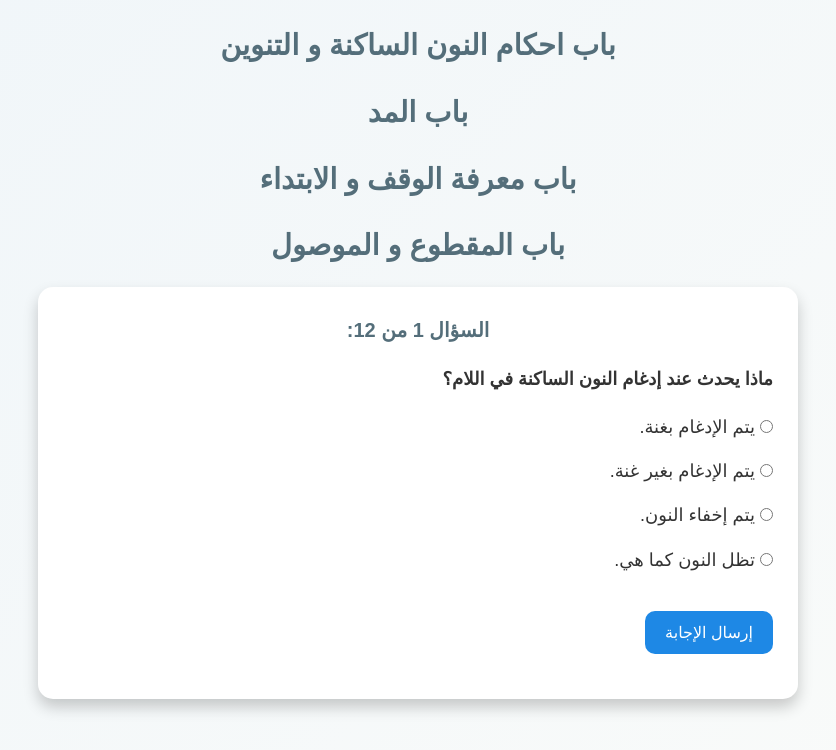
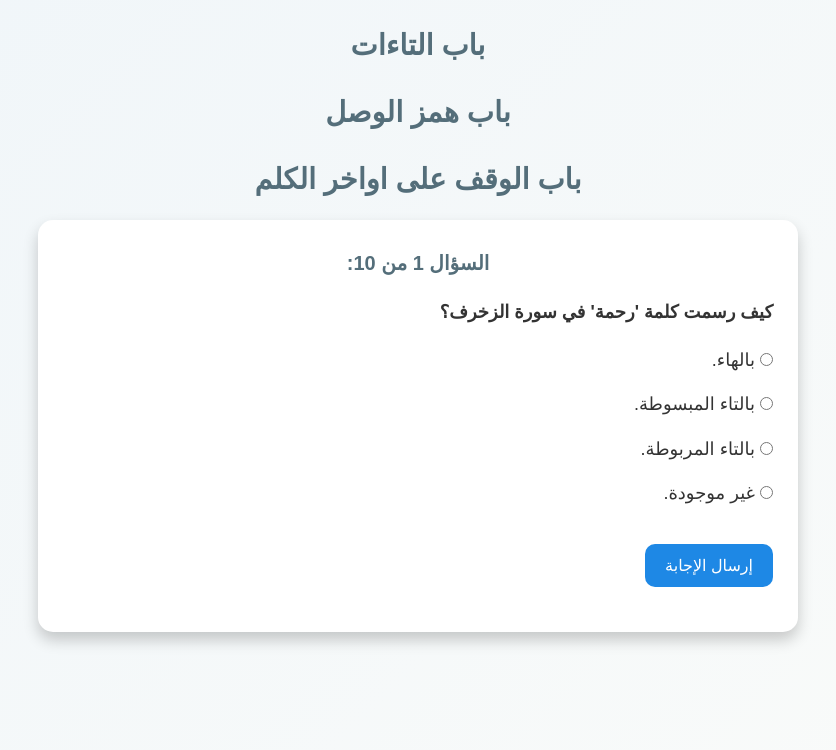
Before and after one commit to Hiba-Mohamed/VanillaQuiz, a plain HTML site: page index.html in a window 1280 px wide. Shown: the whole page, without its empty margins (222-1058 px from the left). Drawn offline with Linux system fonts and the light colour scheme.

Commit message:
new questions

```diff
--- a/index.html
+++ b/index.html
@@ -8,10 +8,9 @@
       <link rel="stylesheet" href="styles.css" />
     </head>
     <body>
-      <h2>باب احكام النون الساكنة و التنوين</h2>
-      <h2>باب المد</h2>
-      <h2>باب معرفة الوقف و الابتداء</h2>
-      <h2>باب المقطوع و الموصول</h2>
+      <h2>باب التاءات</h2>
+      <h2>باب همز الوصل</h2>
+      <h2>باب الوقف على اواخر الكلم</h2>
 
 
       <div class="quiz-container">
--- a/script.js
+++ b/script.js
@@ -1,123 +1,83 @@
 const questions = [
   {
-    question: "ماذا يحدث عند إدغام النون الساكنة في اللام؟",
-    options: [
-      "يتم الإدغام بغنة.",
-      "يتم الإدغام بغير غنة.",
-      "يتم إخفاء النون.",
-      "تظل النون كما هي.",
-    ],
-    answer: "يتم الإدغام بغير غنة.",
+    question: "كيف رسمت كلمة 'رحمة' في سورة الزخرف؟",
+    options: ["بالهاء.", "بالتاء المبسوطة.", "بالتاء المربوطة.", "غير موجودة."],
+    answer: "بالتاء المبسوطة.",
     explanation:
-      "عند إدغام النون الساكنة في اللام او الراء، يتم الإدغام بغير غنة.",
+      "ورحمتا الزُّخْرُفِ بِالتَا زَبرَهْ ... الاَعْرَافِ رُومٍ هُودٍ كَافِ الْبَقَرَهْ.",
   },
   {
-    question: "متى لا يتم إدغام النون الساكنة في حروف الادغام؟",
-    options: [
-      "عندما تأتي النون بعد حرف الميم.",
-      "عندما تأتي النون بعد حرف ادغام في كلمة واحدة.",
-      "عندما تأتي النون بعد حرف الواو.",
-      "عندما تأتي النون بعد حرف النون.",
-    ],
-    answer: "عندما تأتي النون بعد حرف ادغام في كلمة واحدة.",
-    explanation: "النون الساكنة لا تُدغم اذا اتت قبل حرف ادغام في نفس الكلمة مثل صنوان، قنوان، دنيا، بنيان.",
+    question: "كيف رسمت كلمة 'امرأة' في سورة يوسف؟",
+    options: ["بالهاء.", "بالتاء المبسوطة.", "بالتاء المربوطة.", "غير موجودة."],
+    answer: "بالتاء المبسوطة.",
+    explanation:
+      "وَامْرَأَتٌ يُوسُفَ عِمْرَانَ الْقَصَصْ ... تَحْرِيْمَ مَعْصِيَتْ بِقَدْ سَمِعْ يُخَصْ .",
   },
   {
-    question: "ما حكم النون الساكنة إذا جاءت قبل حرف القاف؟",
-    options: ["إظهار.", "إدغام.", "إخفاء.", "قلقلة."],
-    answer: "إخفاء.",
-    explanation: "عند تلاقي النون الساكنة مع حرف القاف، تخفى (صف ذا ثنا كم جاد شخص قد سما دم طيبا زد في تقا ضع ظالما).",
-  },
-
-  {
-    question: "ما هي أقسام المد؟",
-    options: [
-      "مد طبيعي، مد لازم.",
-      "مد طبيعي، مد فرعي.",
-      "مد لازم، مد متصل.",
-      "مد واجب، مد جائز.",
-    ],
-    answer: "مد طبيعي، مد فرعي.",
-    explanation: "المد ينقسم إلى نوعين رئيسيين: المد الطبيعي والمد الفرعي.",
+    question: "كيف رسمت كلمة 'معصية' في سورة المجادلة؟",
+    options: ["بالهاء.", "بالتاء المبسوطة.", "بالتاء المربوطة.", "غير موجودة."],
+    answer: "بالتاء المبسوطة.",
+    explanation:
+      "وَامْرَأَتٌ يُوسُفَ عِمْرَانَ الْقَصَصْ ... تَحْرِيْمَ مَعْصِيَتْ بِقَدْ سَمِعْ يُخَصْ .",
   },
   {
-    question: "متى يحدث المد في كلمة 'موسى'؟",
-    options: [
-      "في حرف الألف والواو.",
-      "في حرف السين.",
-      "في حرف الميم.",
-      "ليس هناك مد.",
-    ],
-    answer: "في حرف الألف والواو.",
-    explanation:
-      "المد يحدث في الألف و الواو  في اسم 'موسى' ويُعتبر مدًا طبيعيًا.",
+    question: "كيف رسمت كلمة 'قرة' في سورة القصص؟",
+    options: ["بالهاء.", "بالتاء المبسوطة.", "بالتاء المربوطة.", "غير موجودة."],
+    answer: "بالتاء المبسوطة.",
+    explanation: "قُرَّتُ عَيْنٍ جَنَّتٌ فِي وَقَعَتْ ... فِطْرَتْ بَقِيَّتْ وَابْنَتْ وَكَلِمَتْ.",
   },
   {
-    question: "ما هو نوع المد في هؤلاء؟",
+    question: "ما هو تعريف همز الوصل؟",
     options: [
-      "مد جائز منفصل في ها و واجب متصل في اولاء.",
-      "مد واجب متصل.",
-      "مد جائز منفصل.",
-      "ليس هناك مد.",
+      "همزة يؤتى بها للتمكن من البدء بالساكن.",
+      "همزة تُكتب وتُلفظ دائمًا.",
+      "همزة تُحذف في الوقف.",
+      "همزة تأتي في نهاية الكلمة.",
     ],
-    answer: "مد جائز منفصل في ها و واجب متصل في اولاء.",
-    explanation: "مد جائز منفصل في ها  لأن ها منفصلة عن اولاء و واجب متصل في اولاء.",
-  },
-
-  {
-    question: "ماذا يعني الوقف القبيح؟",
-    options: [
-      "الوقف عند انقطاع النفس.",
-      "هو الوقف على كلمة قرآنية بينها و بين ما بعدها تعلق لفظي و معنوي.",
-      "إضافة حرف للوقف.",
-      "الوقف في الحروف المتحركة.",
-    ],
-    answer: "هو الوقف على كلمة قرآنية بينها و بين ما بعدها تعلق لفظي و معنوي.",
-    explanation: "الوقف القبيح يعطي معنى ناقصا او خاطئا.",
+    answer: "همزة يؤتى بها للتمكن من البدء بالساكن.",
+    explanation:
+      "همزة الوصل تُكتب في أول الكلمة ولا تُلفظ عند وصلها بما قبلها.",
   },
   {
-    question: "ماذا يفعل القارئ إذا وقف وقفا قبيحا بسبب انقطاع نفسه؟",
-    options: [
-      "يواصل القراءة دون الوقف.",
-      "يعيد التلاوة من حيث يعطي معنى كاملا.",
-      "يجب عليه إعادة القراءة من أول الآية.",
-      "يواصل القراءة من حيث توقف.",
-    ],
-    answer: "يعيد التلاوة من حيث يعطي معنى كاملا.",
-    explanation:
-      "الوقف القبيح يعطي معنى ناقصا او خاطئا لا يعتمد الوقف عليه فان وقف عليه مضطرا اعاد.",
+    question: "ما هي حركة همزة الوصل عند البدء بالفعل 'اركض'؟",
+    options: ["مضمومة.", "مفتوحة.", "مكسورة.", "ساكنة."],
+    answer: "مضمومة.",
+    explanation: "إذا كان ثالث الفعل مضموماً ضماً لازماً، فإن همزة الوصل تُضم.",
   },
   {
-    question: "ما هي علامة المد اللازم؟",
-    options: ["ليس له علامة.", " الميم.", " الجيم.", "قلي."],
-    answer: " الميم.",
-    explanation: " الميم هي علامة الوقف اللازم.",
-  },
-
-  {
-    question: "كيف رُسمت كلمة 'أن لا' في سورة يس؟",
-    options: ["موصولة.", "مقطوعة.", "غير موجودة.", "موصولة في بداية السورة."],
-    answer: "مقطوعة.",
-    explanation: `||فَاقْطَعْ بِعَشْرِ كَلِمَاتٍ أنْ لاَّ ... مَعْ مَلْجَإٍ وَلاَ إِلَهَ إِلاَّ
-
-وَتَعْبُدُوا يَاسِينَ ثَانِي هُودَ لاَ ... يُشْرِكْنَ تُشْرِكْ يَدْخُلْنَ تعلوا على.`,
+    question: "ما هي حركة همزة الوصل عند البدء بالفعل 'ابنوا'؟",
+    options: ["مضمومة.", "مفتوحة.", "مكسورة.", "ساكنة."],
+    answer: "مكسورة.",
+    explanation:
+      "إذا كان ثالث الفعل مضموماً ضماً عارضاً، فإن همزة الوصل تُكسر.",
   },
   {
-    question: "كيف رُسمت كلمة 'بئسما' في 'بئسما خلفتموني' في سورة الأعراف؟",
-    options: ["موصولة.", "مقطوعة.", "غير موجودة.", "موصولة في بداية السورة."],
-    answer: "موصولة.",
-    explanation: ` || كُلِّ مَا سَأَلْتُمُوهُ وَاخْتُلِفْ ... رُدُّوا كَذَا قُلْ بِئْسَمَا وَالْوَصْلُ صِفْ
-
-خَلَفْتُمُونِي وَاشْتَرَوْا فِي مَا اقْطَعَا ... أُوحِيْ أَفَضْتُمُ اشْتَهَتْ يَبْلُوا مَعَا
-
-   `,
+    question: "كيف يُنطق الحرف الأخير في الوقف؟",
+    options: [
+      "يُنطق ساكنًا.",
+      "يُنطق متحركًا.",
+      "يُنطق ممدودًا.",
+      "لا يُنطق نهائيًا.",
+    ],
+    answer: "يُنطق ساكنًا.",
+    explanation: "الحرف الأخير يُسكن عند الوقف حسب قواعد التجويد.",
   },
   {
-    question: "كيف رُسمت كلمة 'أَيْنَما' في سورة الشعراء؟",
-    options: ["موصولة.", "مقطوعة.", "غير موجودة.", "موصولة في بداية السورة."],
-    answer: "مقطوعة.",
-    explanation: `فَأَيْنَمَا كَالنَّحْلِ صِلْ وَمُخْتَلِفْ ... فِي الشُّعَرَا الأَحْزَابِ وَالنِّسَا وُصِفْ
-    `,
+    question: "ما هي قاعدة الوقف على كلمة منتهية بالتاء المربوطة؟",
+    options: ["تُنطق هاء.", "تُنطق تاء.", "تُحذف التاء.", "لا تُنطق."],
+    answer: "تُنطق هاء.",
+    explanation: "عند الوقف على التاء المربوطة تُنطق كالهاء.",
+  },
+  {
+    question: "كيف يتم الوقف على كلمة منتهية بألف ممدودة؟",
+    options: [
+      "تُمد الألف.",
+      "تُحذف الألف.",
+      "يُوقف على الحرف قبل الألف.",
+      "تُقلب الألف إلى همزة.",
+    ],
+    answer: "تُمد الألف.",
+    explanation: "عند الوقف تُمد الألف دون تغيير نطقها.",
   },
 ];
 
```
